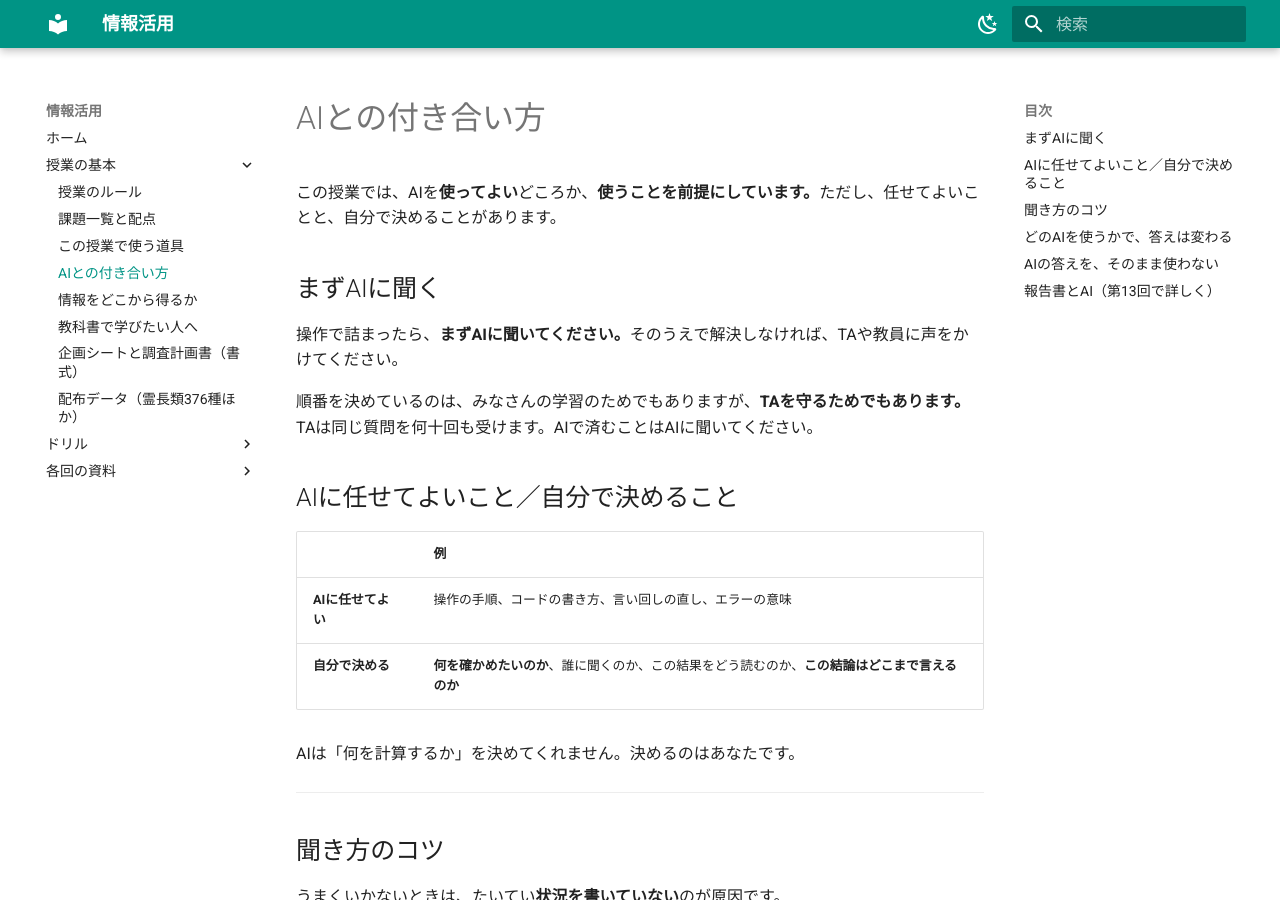
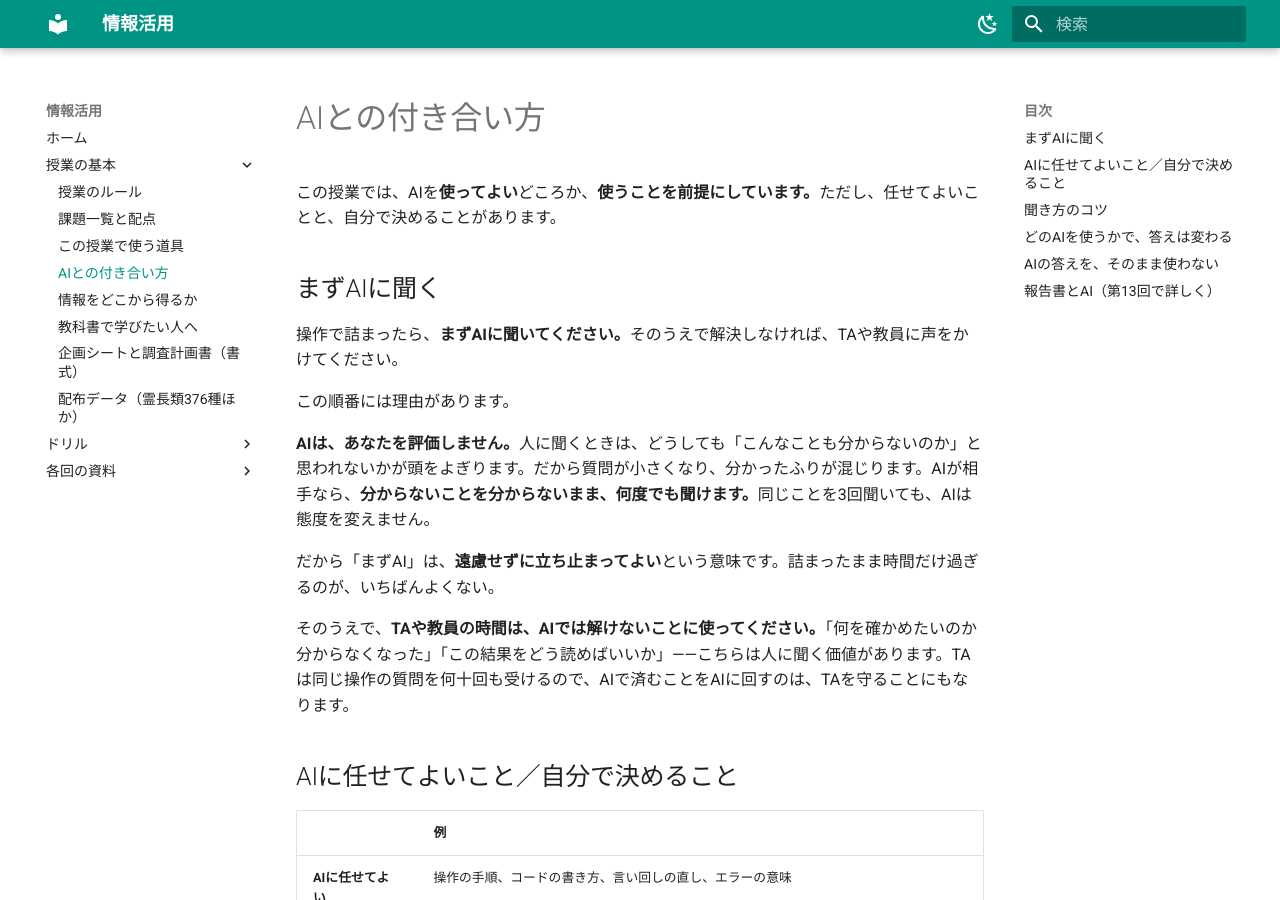
Before and after one commit to aonoa68/joho-katsuyo, an MkDocs documentation site: the page built from docs/ai.md, in a window 1280 px wide and 900 px high. Built offline with MkDocs 1.6.1 and Material for MkDocs 9.7.7, drawn with Linux system fonts in a browser that asks for light colours.

Commit message:
「まずAIに聞く」の理由を、心理的安全性の側から書き直した
従来は「TAを守るため」という運用上の理由が前面に出ており、学生からは
「自分の質問はTAの負担である」と読めてしまう書き方だった。同じ運用でも、
伝わるものが逆向きになる。

AIの非対称性（人には言えないことを機械には言える）を理由の最初に置き、
TAの負担軽減は「そのうえで」の話として後ろに回した。

- AIは評価しない。分からないことを分からないまま何度でも聞ける
- 「まずAI」＝遠慮せずに立ち止まってよい、という意味
- 人に聞く価値があるのは「何を確かめたいのか」「どう読むか」の側

運用は変更していない。順序も従来どおり（AI → TA・教員）。

Co-Authored-By: Claude Opus 5 (1M context) <noreply@anthropic.com>
Claude-Session: https://claude.ai/code/session_01QwnKWjqZqHFRgsRphGhnWF

```diff
--- a/docs/ai.md
+++ b/docs/ai.md
@@ -6,7 +6,13 @@
 
 操作で詰まったら、**まずAIに聞いてください。**そのうえで解決しなければ、TAや教員に声をかけてください。
 
-順番を決めているのは、みなさんの学習のためでもありますが、**TAを守るためでもあります。**TAは同じ質問を何十回も受けます。AIで済むことはAIに聞いてください。
+この順番には理由があります。
+
+**AIは、あなたを評価しません。**人に聞くときは、どうしても「こんなことも分からないのか」と思われないかが頭をよぎります。だから質問が小さくなり、分かったふりが混じります。AIが相手なら、**分からないことを分からないまま、何度でも聞けます。**同じことを3回聞いても、AIは態度を変えません。
+
+だから「まずAI」は、**遠慮せずに立ち止まってよい**という意味です。詰まったまま時間だけ過ぎるのが、いちばんよくない。
+
+そのうえで、**TAや教員の時間は、AIでは解けないことに使ってください。**「何を確かめたいのか分からなくなった」「この結果をどう読めばいいか」——こちらは人に聞く価値があります。TAは同じ操作の質問を何十回も受けるので、AIで済むことをAIに回すのは、TAを守ることにもなります。
 
 ## AIに任せてよいこと／自分で決めること
 
```
